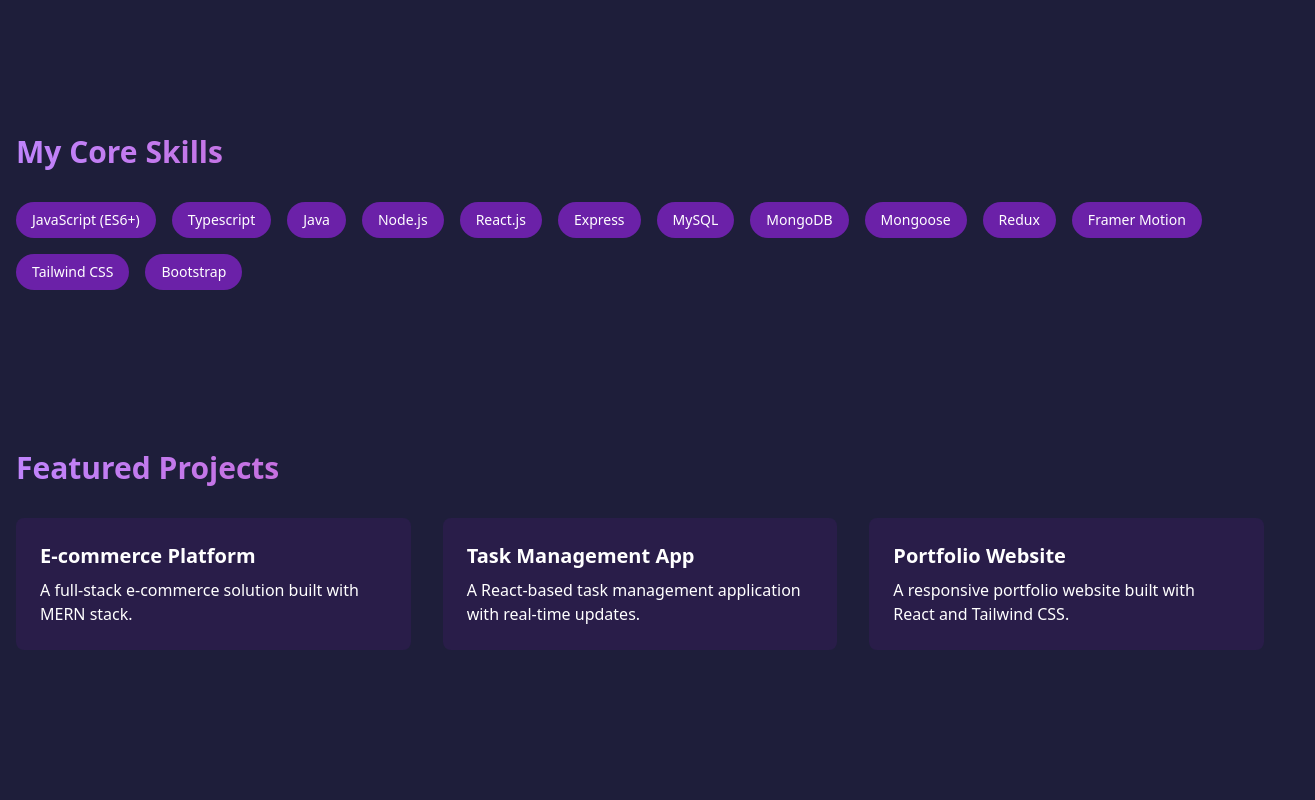
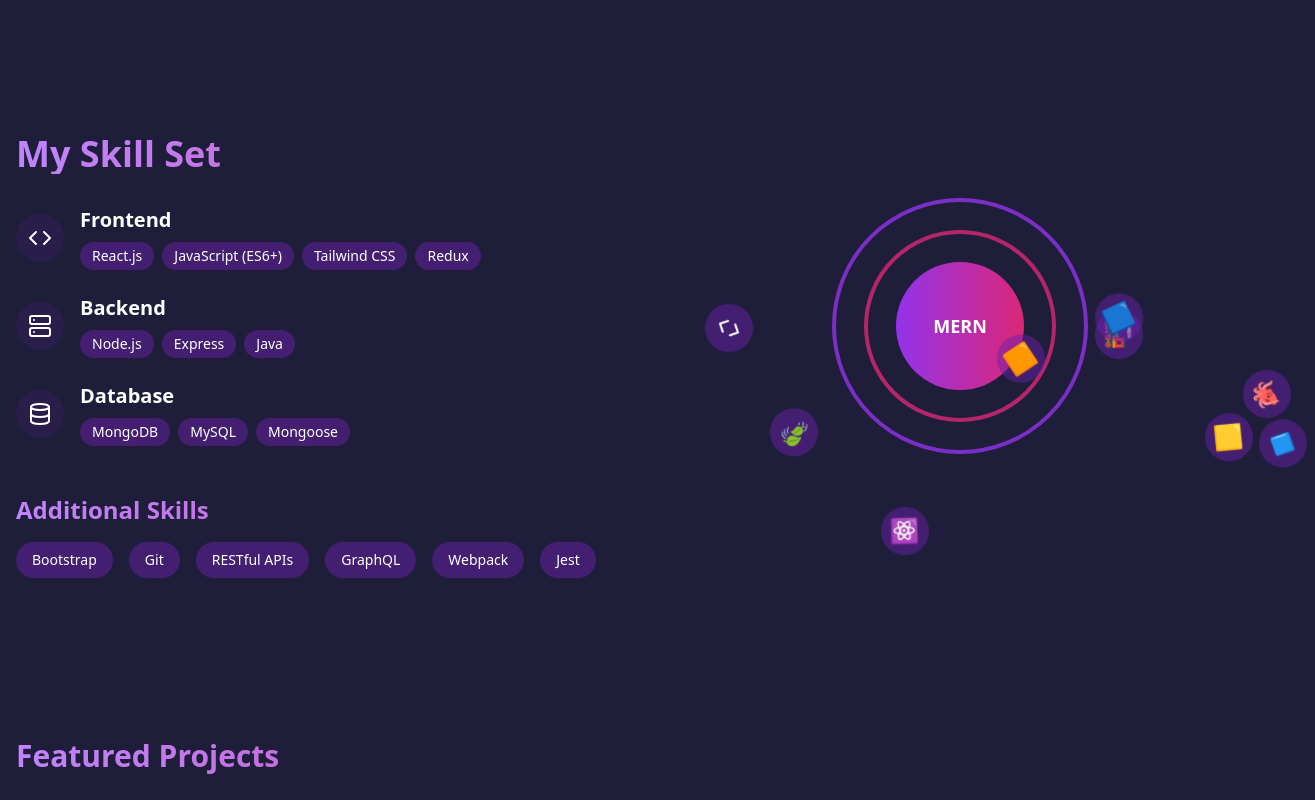
Before and after one commit to bewake24/typescript-bewake-portfolio, a React (Vite) app: page / in a window 1280 px wide. Shown: the part 1820-2620 px from the top of the page, 1315 px wide, since content can reach past the window. Built offline with nearby package versions, Linux system fonts and the light colour scheme.

Commit message:
Add Icons to skill set

```diff
--- a/src/components/Credits.tsx
+++ b/src/components/Credits.tsx
@@ -76,11 +76,9 @@
               resources might be missing. I'm Working hard to complete this site
               as soon as possible. If you have any objection please{" "}
               <a href="mailto:vivek@valeff.com" className="text-slate-200">
-                {" "}
                 reach out to me
               </a>
             </p>
-            {/* Add more sections as needed */}
           </div>
         </div>
       </div>
--- a/src/components/Skills.tsx
+++ b/src/components/Skills.tsx
@@ -1,34 +1,97 @@
-import React from "react";
+import React from 'react';
+import { Code, Database, Server } from 'lucide-react';
 
 const Skills = () => {
-  const skills = [
-    "JavaScript (ES6+)",
-    "Typescript",
-    "Java",
-    "Node.js",
-    "React.js",
-    "Express",
-    "MySQL",
-    "MongoDB",
-    "Mongoose",
-    "Redux",
-    "Framer Motion",
-    "Tailwind CSS",
-    "Bootstrap",
+  const skillCategories = [
+    {
+      name: 'Frontend',
+      icon: <Code size={24} />,
+      skills: ['React.js', 'JavaScript (ES6+)', 'Tailwind CSS', 'Redux']
+    },
+    {
+      name: 'Backend',
+      icon: <Server size={24} />,
+      skills: ['Node.js', 'Express', 'Java']
+    },
+    {
+      name: 'Database',
+      icon: <Database size={24} />,
+      skills: ['MongoDB', 'MySQL', 'Mongoose']
+    }
+  ];
+
+  const techIcons = [
+    { name: 'React', icon: '⚛️' },
+    { name: 'Node.js', icon: <Code size={24} /> },
+    { name: 'MongoDB', icon: '🍃' },
+    { name: 'Express', icon: '🚂' },
+    { name: 'JavaScript', icon: '🟨' },
+    { name: 'TypeScript', icon: '🔷' },
+    { name: 'HTML5', icon: '🟧' },
+    { name: 'CSS3', icon: '🟦' },
+    { name: 'Git', icon: '🐙' },
   ];
 
   return (
     <section id="skills" className="py-20">
-      <h2 className="text-3xl font-bold mb-8 gradient-text">My Core Skills</h2>
-      <div className="flex flex-wrap gap-4">
-        {skills.map((skill, index) => (
-          <span
-            key={index}
-            className="px-4 py-2 bg-purple-800 rounded-full text-sm transition-all duration-300 ease-in-out transform hover:scale-110 hover:bg-purple-700"
-          >
-            {skill}
-          </span>
-        ))}
+      <h2 className="text-4xl font-bold mb-8 gradient-text">My Skill Set</h2>
+      <div className="grid grid-cols-1 md:grid-cols-2 gap-8">
+        <div className="space-y-6">
+          {skillCategories.map((category, index) => (
+            <div key={index} className="flex items-center space-x-4">
+              <div className="bg-purple-900 bg-opacity-20 p-3 rounded-full">
+                {category.icon}
+              </div>
+              <div>
+                <h3 className="text-xl font-semibold mb-2">{category.name}</h3>
+                <div className="flex flex-wrap gap-2">
+                  {category.skills.map((skill, skillIndex) => (
+                    <span key={skillIndex} className="px-3 py-1 bg-purple-800 bg-opacity-50 rounded-full text-sm">
+                      {skill}
+                    </span>
+                  ))}
+                </div>
+              </div>
+            </div>
+          ))}
+        </div>
+        <div className="relative block">
+          <div className="absolute inset-0 flex items-center justify-center">
+            <div className="w-64 h-64 border-4 border-purple-600 rounded-full animate-pulse"></div>
+          </div>
+          <div className="absolute inset-0 flex items-center justify-center">
+            <div className="w-48 h-48 border-4 border-pink-600 rounded-full animate-pulse"></div>
+          </div>
+          <div className="absolute inset-0 flex items-center justify-center">
+            <div className="w-32 h-32 bg-gradient-to-r from-purple-600 to-pink-600 rounded-full flex items-center justify-center text-white font-bold text-lg">
+              MERN
+            </div>
+          </div>
+          {techIcons.map((tech, index) => (
+            <div
+              key={index}
+              className="absolute w-12 h-12 bg-purple-800 bg-opacity-50 rounded-full flex items-center justify-center text-2xl cursor-pointer transform transition-all duration-300 hover:scale-110 hover:bg-opacity-80"
+              style={{
+                top: `${Math.random() * 100}%`,
+                left: `${Math.random() * 100}%`,
+                animation: `float ${5 + Math.random() * 1}s infinite alternate ease-in-out`,
+              }}
+              title={tech.name}
+            >
+              {tech.icon}
+            </div>
+          ))}
+        </div>
+      </div>
+      <div className="mt-12">
+        <h3 className="text-2xl font-semibold mb-4 gradient-text">Additional Skills</h3>
+        <div className="flex flex-wrap gap-4">
+          {['Bootstrap', 'Git', 'RESTful APIs', 'GraphQL', 'Webpack', 'Jest'].map((skill, index) => (
+            <span key={index} className="px-4 py-2 bg-purple-800 bg-opacity-50 rounded-full text-sm">
+              {skill}
+            </span>
+          ))}
+        </div>
       </div>
     </section>
   );
--- a/src/index.css
+++ b/src/index.css
@@ -61,3 +61,19 @@
     transform: translateY(0);
   }
 }
+
+
+@keyframes float {
+  0% {
+    transform: translateY(0) rotate(0deg);
+  }
+  50% {
+    transform: translateY(-100px) rotate(5deg);
+  }
+  70% {
+    transform: translateY(+100px) rotate(90deg);
+  }
+  100% {
+    transform: translateY(0) rotate(-5deg);
+  }
+}
```
Also changed, not shown: src/assets/Images/skills.png (added).
